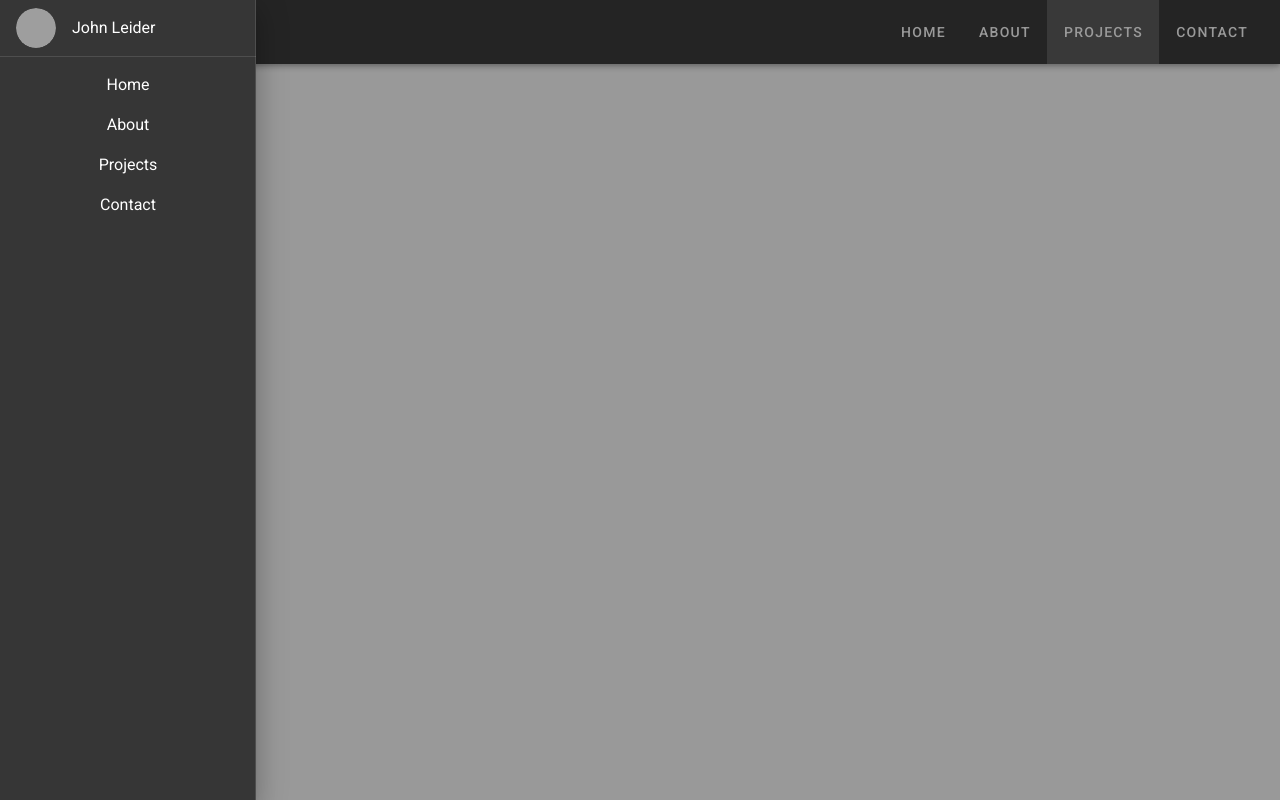
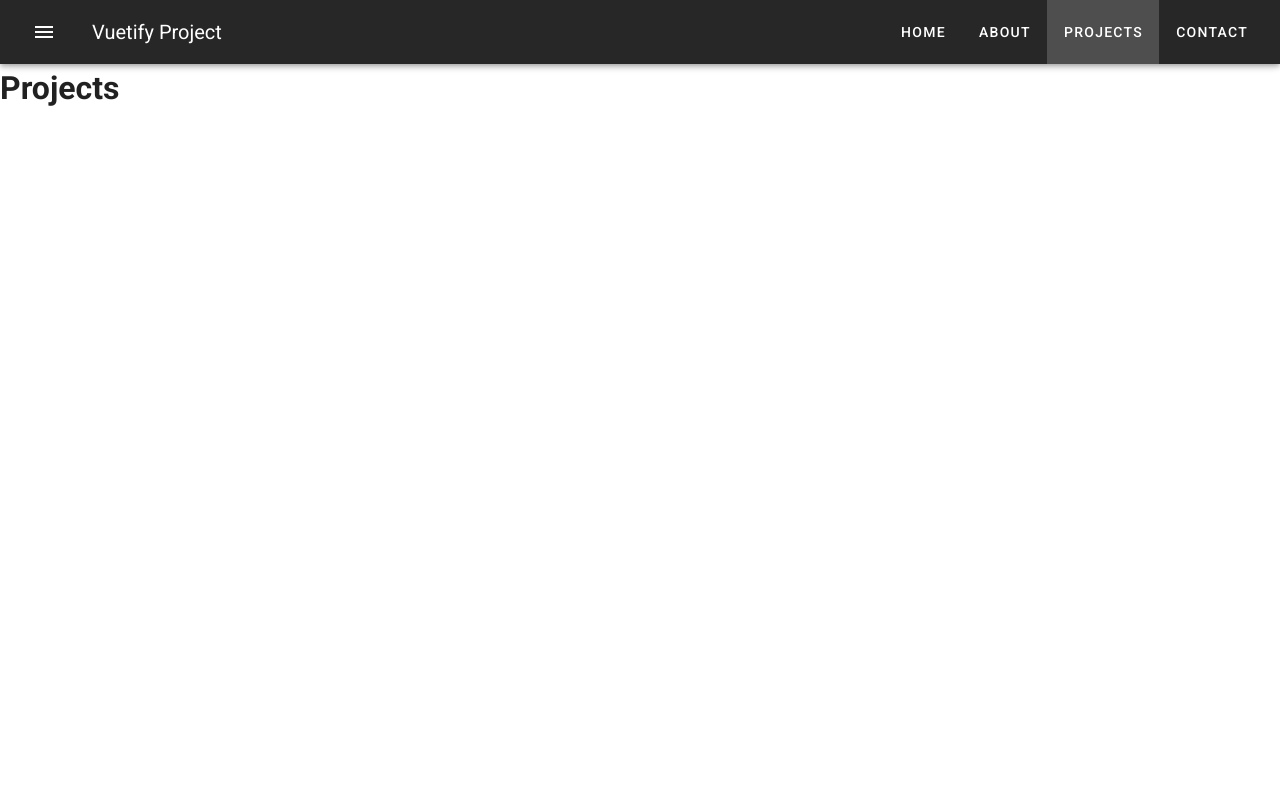
Before and after one commit to AlenJakob/vuetify-project, a Vue app: page /projects in a window 1280 px wide. Built offline with nearby package versions, Linux system fonts and the light colour scheme; grey boxes are pictures that could not be loaded.

Commit message:
added db json

```diff
--- /dev/null
+++ b/db.json
@@ -0,0 +1,15 @@
+{
+    "projects": [
+        {
+            "name": "Website",
+            "creator": "Alen",
+            "technologies": [
+                "Javascript",
+                "HTML5",
+                "CSS3",
+                "VueJs"
+            ],
+            "date": "16-12-2020"
+        }
+    ]
+}
--- a/package.json
+++ b/package.json
@@ -11,7 +11,8 @@
     "core-js": "^3.6.5",
     "vue": "^2.6.11",
     "vue-router": "^3.2.0",
-    "vuetify": "^2.2.11"
+    "vuetify": "^2.2.11",
+    "vuex": "^3.6.0"
   },
   "devDependencies": {
     "@vue/cli-plugin-babel": "~4.5.0",
@@ -19,6 +20,7 @@
     "@vue/cli-plugin-router": "~4.5.0",
     "@vue/cli-service": "~4.5.0",
     "@vue/eslint-config-prettier": "^6.0.0",
+    "axios": "^0.21.0",
     "babel-eslint": "^10.1.0",
     "eslint": "^6.7.2",
     "eslint-plugin-prettier": "^3.1.3",
--- a/src/App.vue
+++ b/src/App.vue
@@ -1,7 +1,6 @@
 <template>
   <v-app>
     <Navigation />
-
     <v-main> <router-view></router-view> </v-main>
   </v-app>
 </template>
@@ -11,7 +10,6 @@ import Navigation from "./components/Navigation.vue";
 
 export default {
   name: "App",
-
   components: {
     Navigation,
   },
--- a/src/components/Navigation.vue
+++ b/src/components/Navigation.vue
@@ -32,7 +32,7 @@
         dark
         v-model="drawer"
         absolute
-        :right="$vuetify.rtl"
+        :right="direction.ltr"
         temporary
       >
         <v-list-item>
@@ -50,9 +50,9 @@
         <v-list dense>
           <v-list-item v-for="link in links" :key="link.to" link>
             <v-list-item-content>
-              <router-link :to="link.dir">
+              <v-btn text :to="link.dir">
                 {{ link.to }}
-              </router-link>
+              </v-btn>
             </v-list-item-content>
           </v-list-item>
         </v-list>
@@ -65,7 +65,8 @@
 export default {
   data() {
     return {
-      drawer: true,
+      direction: { rtl: true, ltr: false },
+      drawer: false,
       links: [
         { id: 1, to: "Home", dir: "/home" },
         { id: 2, to: "About", dir: "/about" },
@@ -74,13 +75,14 @@ export default {
       ],
     };
   },
+  mounted() {},
 };
 </script>
 
 <style lang="scss">
 a {
-    color:white!important;
-    text-decoration: none;
-    text-align: center;
+  color: white !important;
+  text-decoration: none;
+  text-align: center;
 }
 </style>
--- a/src/router/index.js
+++ b/src/router/index.js
@@ -8,23 +8,29 @@ const routes = [
   {
     path: "/home",
     name: "Home",
-    component: Home
+    component: Home,
   },
   {
     path: "/about",
     name: "About",
-    // route level code-splitting
-    // this generates a separate chunk (about.[hash].js) for this route
-    // which is lazy-loaded when the route is visited.
-    component: () =>
-      import(/* webpackChunkName: "about" */ "../views/About.vue")
-  }
+    component: () => import("../views/About.vue"),
+  },
+  {
+    path: "/projects",
+    name: "Projects",
+    component: () => import("../views/Projects.vue"),
+  },
+  {
+    path: "/contact",
+    name: "Contact",
+    component: () => import("../views/Contact.vue"),
+  },
 ];
 
 const router = new VueRouter({
   mode: "history",
   base: process.env.BASE_URL,
-  routes
+  routes,
 });
 
 export default router;
--- a/src/views/About.vue
+++ b/src/views/Contact.vue
@@ -1,5 +1,5 @@
 <template>
   <div class="about">
-    <h1>ABOUT</h1>
-    </div>
+    <h1>Contact</h1>
+  </div>
 </template>
--- a/src/views/Home.vue
+++ b/src/views/Home.vue
@@ -1,6 +1,6 @@
 <template>
   <div class="home">
-    <h1>HOME</h1>
+    <h1>Home</h1>
   </div>
 </template>
 
@@ -8,7 +8,6 @@
 // @ is an alias to /src
 
 export default {
-  components: {
-  }
+  components: {},
 };
 </script>
--- /dev/null
+++ b/src/views/Projects.vue
@@ -0,0 +1,17 @@
+<template>
+  <div class="about">
+    <h1>Projects</h1>
+  </div>
+</template>
+
+
+
+<script>
+export default {
+  data() {
+    return {
+      url: "my-json-server.typicode.com/",
+    };
+  },
+};
+</script>
```
Also changed, not shown: 1 other file (tests, documents, lock files or other folders).
